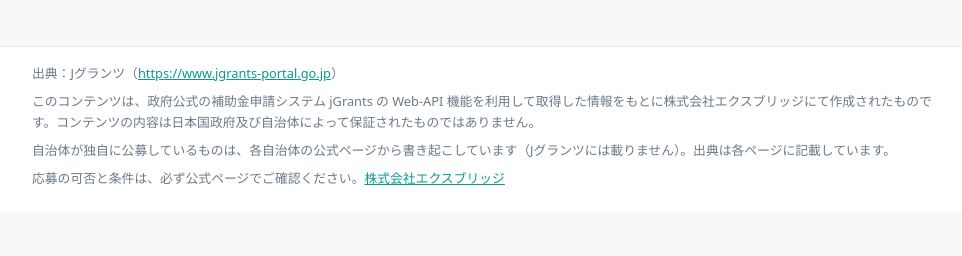
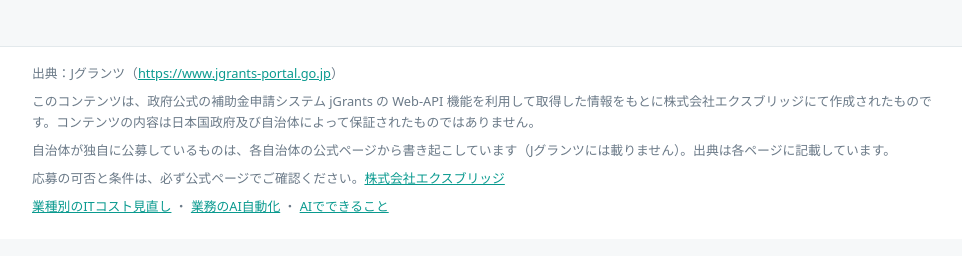
Before and after one commit to katsushi2441/khojokin, a FastAPI app: page / in a window 1280 px wide. Shown: the part 544-800 px from the top of the page, without its empty margins (148-1110 px from the left). Run offline with FastAPI, Linux system fonts and the light colour scheme; data that the repository does not hold is empty.

Commit message:
フッターから exbridge の入口ページへ戻る導線を足す
politech / solution / ai-system から各製品へのリンクはあったが、
製品側から戻る導線が無く、片方向だった（khojokin・kseido は0本、
kflood は solution のみ）。ref=kurage-<製品> で流入を測る。

```diff
--- a/app/templates/base.html
+++ b/app/templates/base.html
@@ -24,5 +24,6 @@
   <p class="src">自治体が独自に公募しているものは、各自治体の公式ページから書き起こしています（Jグランツには載りません）。出典は各ページに記載しています。</p>
 {% endif %}
   <p class="src">応募の可否と条件は、必ず公式ページでご確認ください。<a href="https://exbridge.jp/" rel="noopener">株式会社エクスブリッジ</a></p>
+<p class="src" style="margin-top:6px"><a href="https://exbridge.jp/solution/?ref=kurage-khojokin" rel="noopener">業種別のITコスト見直し</a> ・ <a href="https://exbridge.jp/outsourcing/?ref=kurage-khojokin" rel="noopener">業務のAI自動化</a> ・ <a href="https://exbridge.jp/ai-system/?ref=kurage-khojokin" rel="noopener">AIでできること</a></p>
 </footer>
 </body></html>
```
